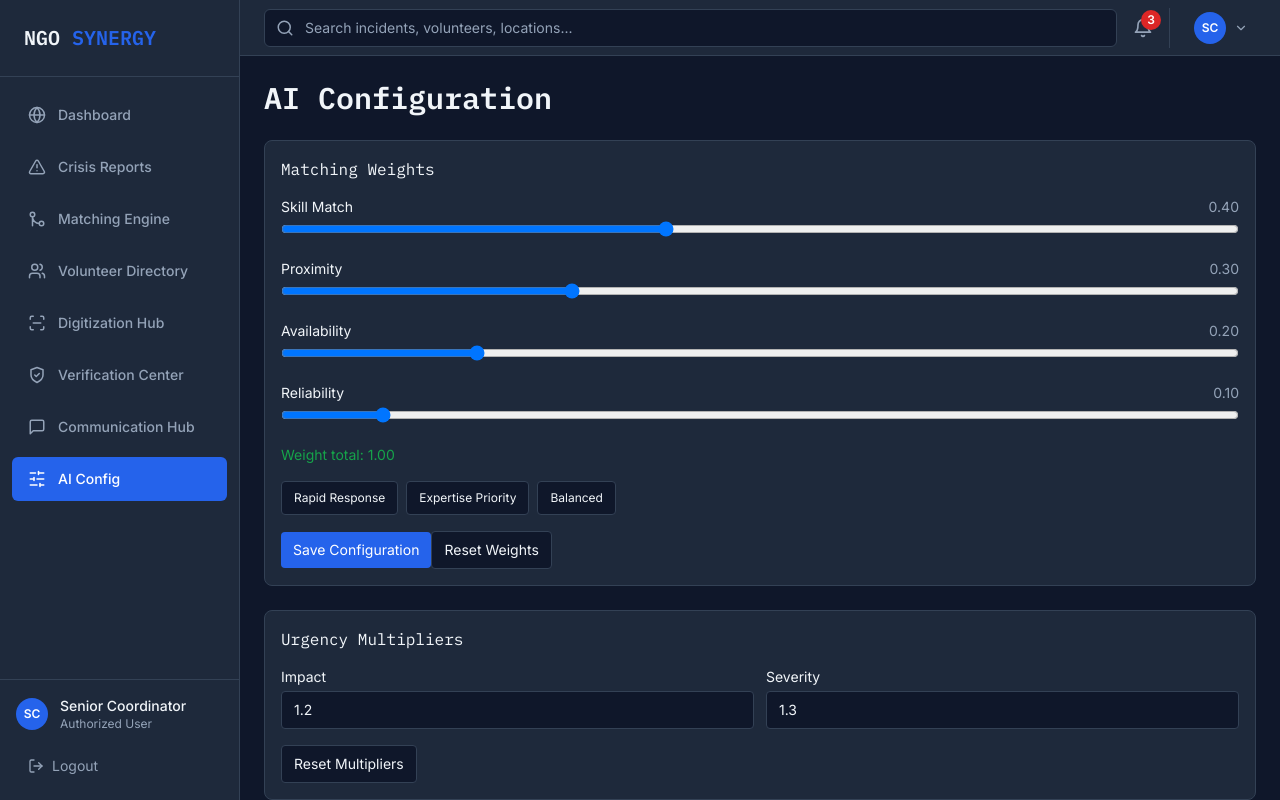
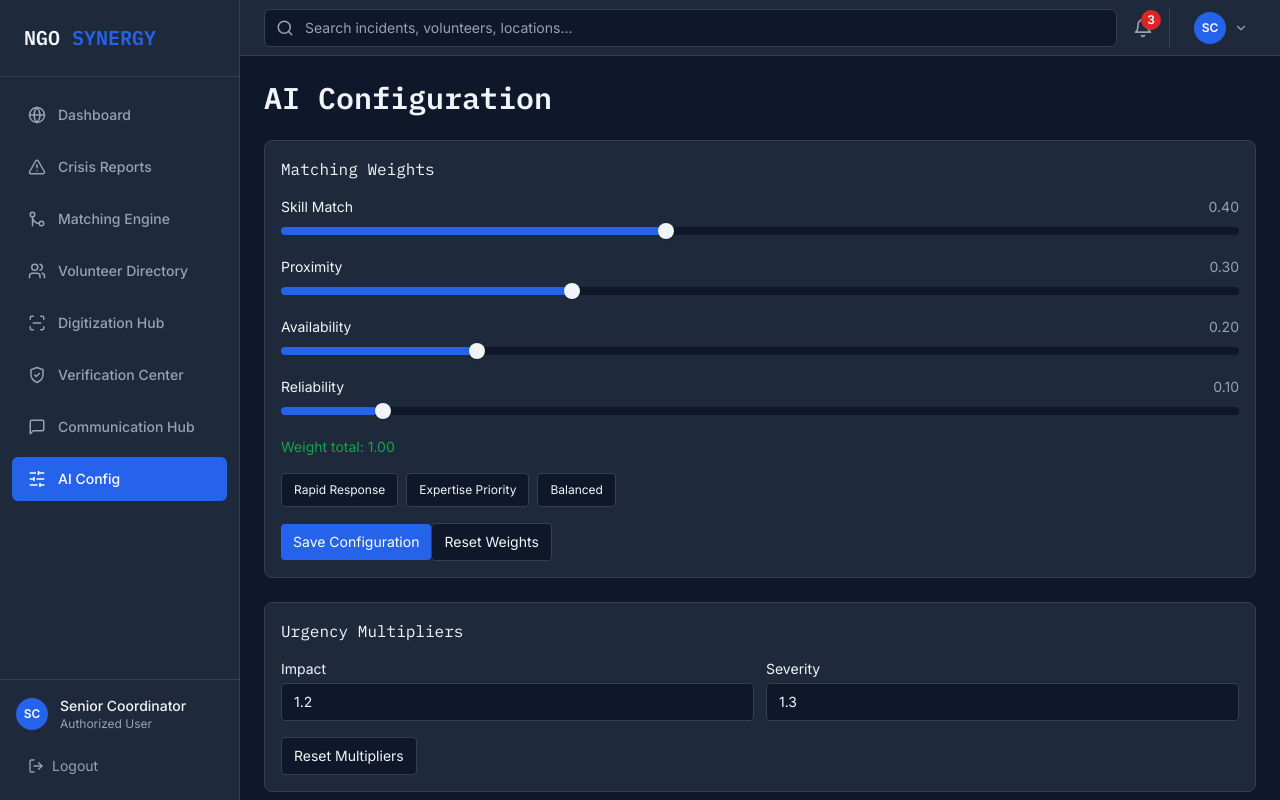
Before and after one commit to STIWARTs/NGOSynergy-GSC26, a React (Vite) app: page /ai-config in a window 1280 px wide. Built offline with nearby package versions, Linux system fonts and the light colour scheme; sample sign-in values are in the browser's storage.

Commit message:
feat: upgrade ai config controls and save semantics
Switch to Radix sliders, improve feedback chart readability, and route saves through patch-style config service calls.

```diff
--- a/src/api/config.ts
+++ b/src/api/config.ts
@@ -1,10 +1,10 @@
 import { AIWeights, UrgencyMultipliers } from '@/types'
 
 export const configService = {
-  async saveWeights(_weights: AIWeights): Promise<void> {
+  async patchWeights(_weights: AIWeights): Promise<void> {
     await new Promise((resolve) => setTimeout(resolve, 200))
   },
-  async saveMultipliers(_multipliers: UrgencyMultipliers): Promise<void> {
+  async patchMultipliers(_multipliers: UrgencyMultipliers): Promise<void> {
     await new Promise((resolve) => setTimeout(resolve, 200))
   },
 }
--- a/src/pages/AIConfig.tsx
+++ b/src/pages/AIConfig.tsx
@@ -1,6 +1,8 @@
 import { useMemo } from 'react'
 import { useAIWeights } from '@/context/AIWeightsContext'
 import { toast } from 'sonner'
+import * as Slider from '@radix-ui/react-slider'
+import { configService } from '@/api/config'
 
 export default function AIConfig() {
   const { weights, multipliers, setWeights, setMultipliers, resetWeights, resetMultipliers } = useAIWeights()
@@ -46,15 +48,19 @@ export default function AIConfig() {
               <span className="text-text-primary">{label}</span>
               <span className="text-text-muted">{weights[key].toFixed(2)}</span>
             </div>
-            <input
-              type="range"
+            <Slider.Root
+              className="relative flex items-center select-none touch-none w-full h-5"
               min={0}
               max={1}
               step={0.05}
-              value={weights[key]}
-              onChange={(e) => updateWeight(key, Number(e.target.value))}
-              className="w-full"
-            />
+              value={[weights[key]]}
+              onValueChange={(value) => updateWeight(key, value[0])}
+            >
+              <Slider.Track className="bg-base relative grow rounded-full h-2">
+                <Slider.Range className="absolute bg-action rounded-full h-full" />
+              </Slider.Track>
+              <Slider.Thumb className="block w-4 h-4 bg-text-primary rounded-full shadow" />
+            </Slider.Root>
           </div>
         ))}
 
@@ -73,7 +79,11 @@ export default function AIConfig() {
           </button>
         </div>
         <button
-          onClick={() => toast.message('Configuration Saved', { description: 'Vertex AI weight profile updated.' })}
+          onClick={async () => {
+            await configService.patchWeights(weights)
+            await configService.patchMultipliers(multipliers)
+            toast.message('Configuration Saved', { description: 'PATCH /api/vertex/weights simulated successfully.' })
+          }}
           className="px-3 py-2 text-sm rounded bg-action text-white"
         >
           Save Configuration
@@ -117,25 +127,16 @@ export default function AIConfig() {
 
       <div className="bg-surface border border-border rounded-lg p-4 space-y-3">
         <h2 className="font-mono text-text-primary">Human-in-the-loop Feedback (30 days)</h2>
-        <div className="space-y-2">
-          <div>
-            <div className="flex justify-between text-xs text-text-muted">
-              <span>AI suggestions accepted</span>
-              <span>72%</span>
-            </div>
-            <div className="h-2 rounded bg-base overflow-hidden">
-              <div className="h-full bg-success" style={{ width: '72%' }} />
-            </div>
+        <div className="h-40 border border-border rounded-lg p-3 bg-base">
+          <div className="h-full flex items-end gap-1">
+            {[62, 66, 64, 70, 68, 72, 75, 71, 74, 73, 72, 76].map((val, idx) => (
+              <div key={idx} className="flex-1 bg-success/70 rounded-sm" style={{ height: `${val}%` }} />
+            ))}
           </div>
-          <div>
-            <div className="flex justify-between text-xs text-text-muted">
-              <span>Manual overrides</span>
-              <span>28%</span>
-            </div>
-            <div className="h-2 rounded bg-base overflow-hidden">
-              <div className="h-full bg-action" style={{ width: '28%' }} />
-            </div>
-          </div>
+        </div>
+        <div className="flex justify-between text-xs text-text-muted">
+          <span>Accepted vs overridden trend over the last 30 days</span>
+          <span>Current acceptance: 76%</span>
         </div>
       </div>
     </div>
```
